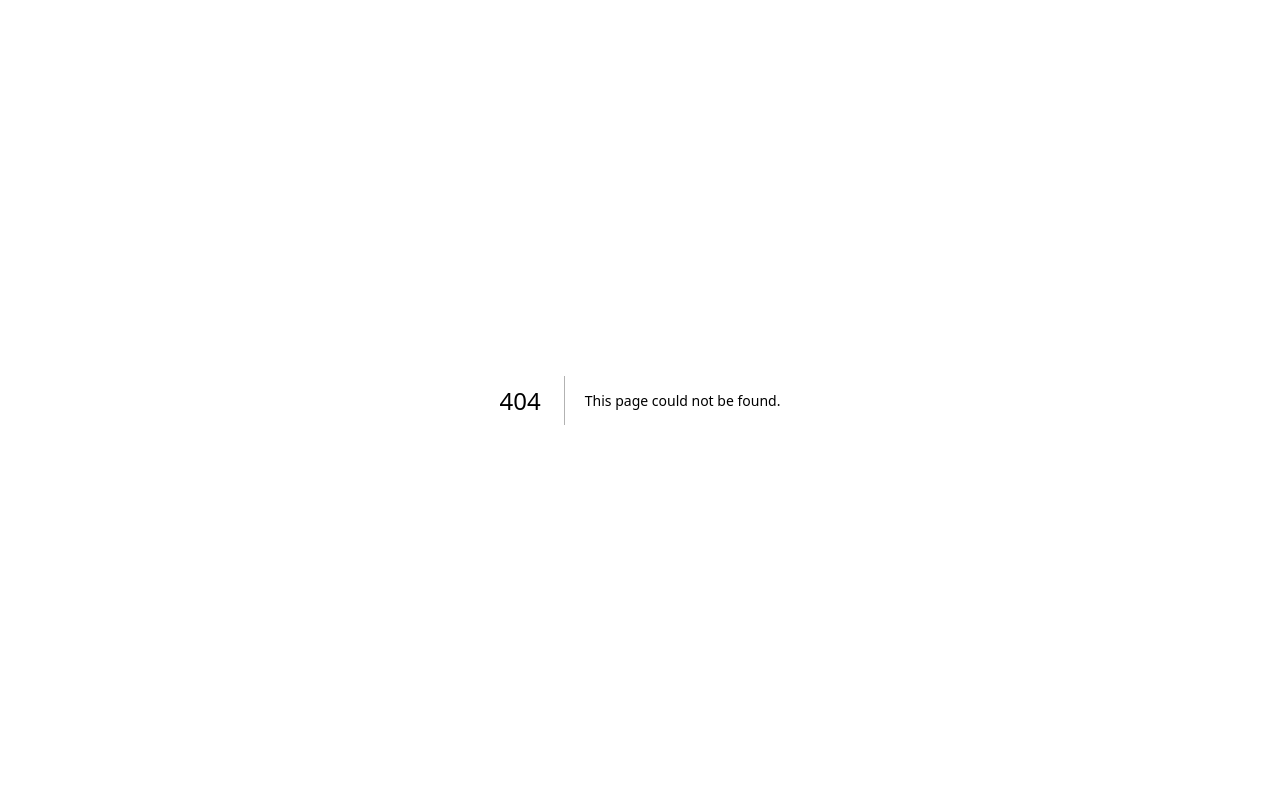
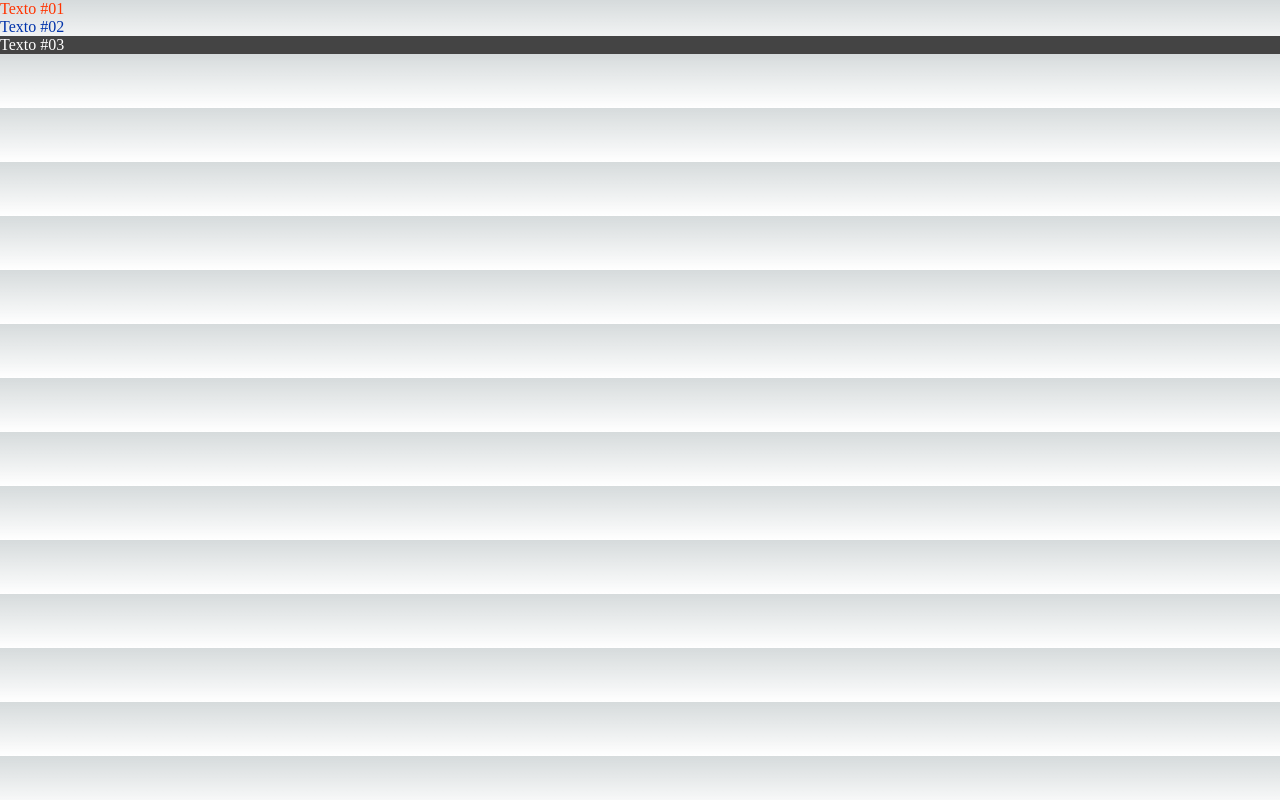
Before and after one commit to bertiGrazi/design_engineer, a Next.js app in the folder exercicios/: page /css/integracao1 in a window 1280 px wide. Before the commit this address had no page. Built offline with nearby package versions, Linux system fonts and the light colour scheme.

Commit message:
create css file and call in a global way

```diff
--- a/exercicios/pages/_app.js
+++ b/exercicios/pages/_app.js
@@ -1,4 +1,5 @@
 import '@/styles/globals.css'
+import './css/integracao1.css'
 
 export default function App({ Component, pageProps }) {
   return <Component {...pageProps} />
--- /dev/null
+++ b/exercicios/pages/css/integracao1.css
@@ -0,0 +1,12 @@
+.integracao1 .vermelha {
+  color: #f30;
+}
+
+.azul {
+  color: #03a;
+}
+
+.branco {
+  background-color: #444;
+  color: #fff;
+}
--- /dev/null
+++ b/exercicios/pages/css/integracao1.jsx
@@ -0,0 +1,10 @@
+
+export default function integracao() {
+  return (
+    <div className="integracao1">
+      <div className="vermelha">Texto #01</div>
+      <div className="azul">Texto #02</div>
+      <div className="branco">Texto #03</div>
+    </div>
+  )
+}
```
